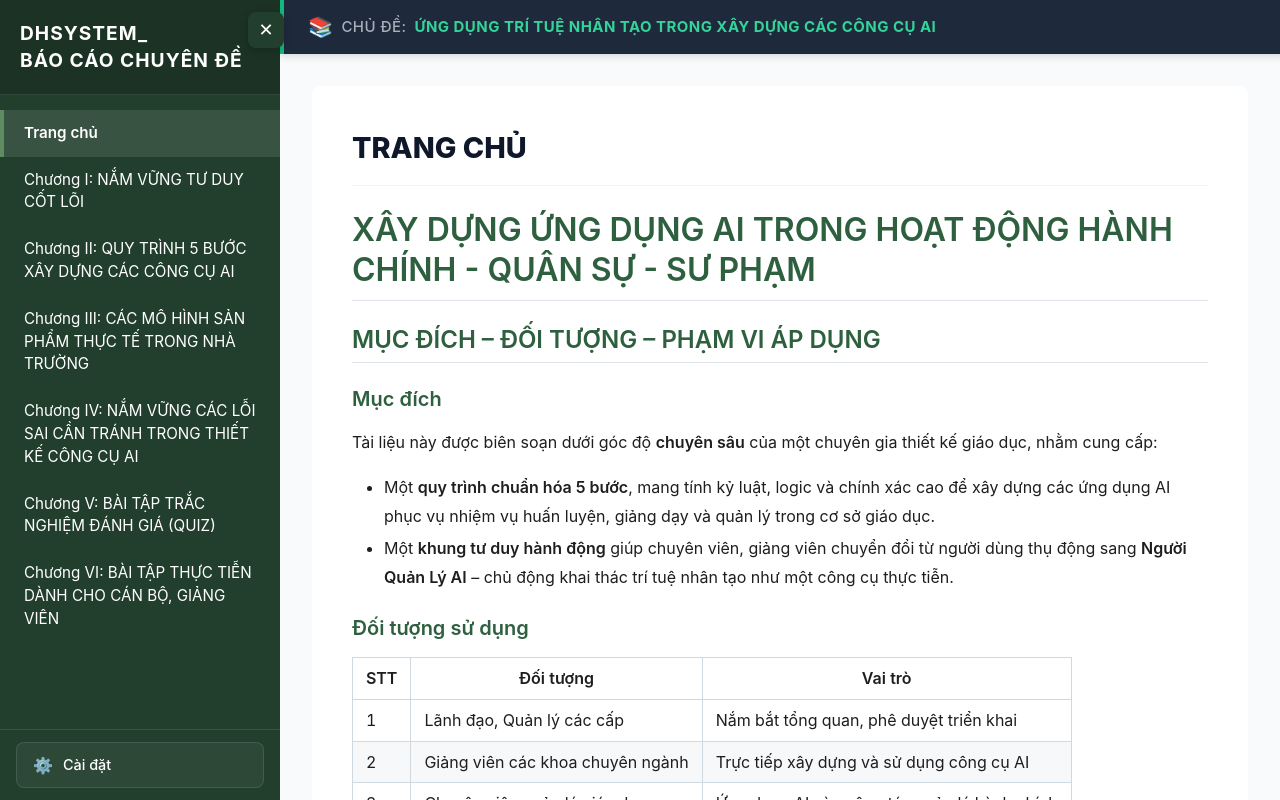
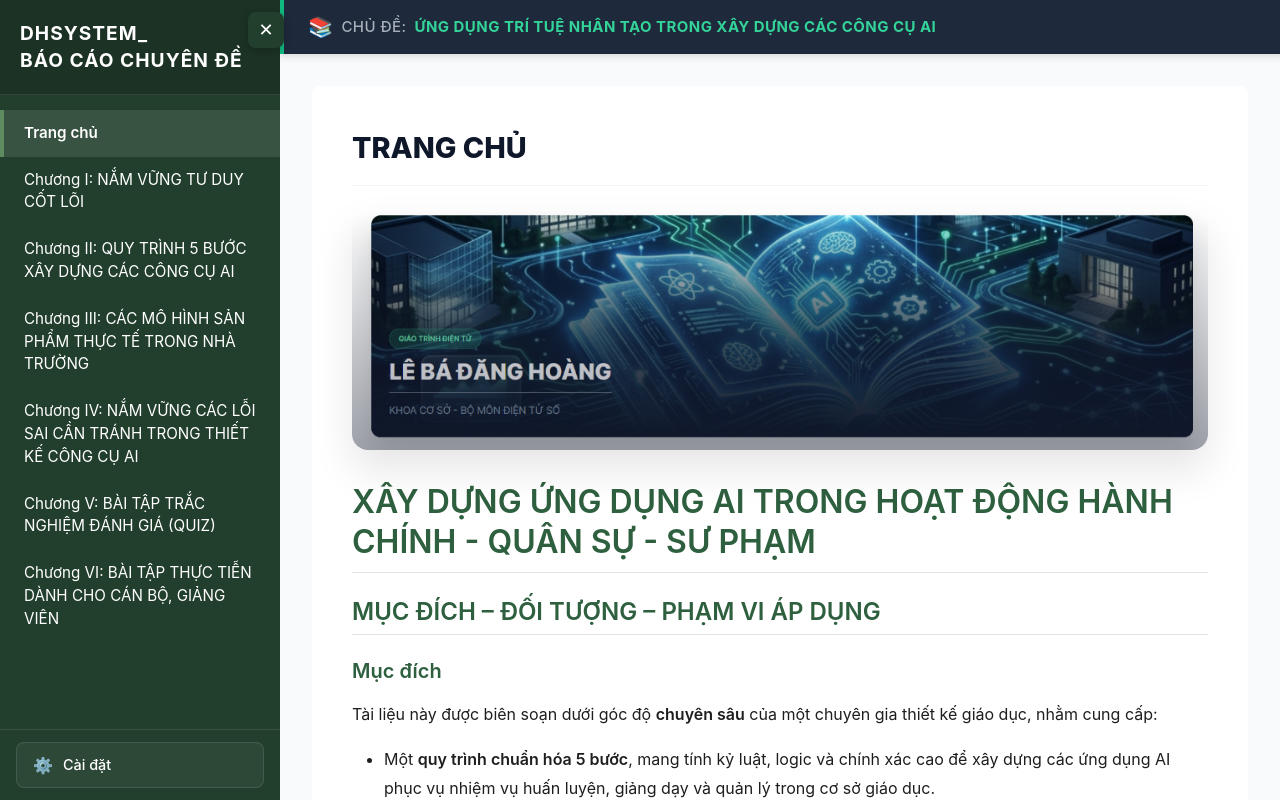
Before and after one commit to danghoangsqtt-sys/ai-maker-doc, a React (Vite) app: page / in a window 1280 px wide. Built offline with nearby package versions, Linux system fonts and the light colour scheme.

Commit message:
feat: move dashboard cover to top and update with new banner image

```diff
--- a/src/App.jsx
+++ b/src/App.jsx
@@ -73,6 +73,24 @@ function MainContent({ currentSection, data, isLoggedIn, onEdit, isEditing, onSa
 
           <div className="markdown-body" style={{ color: 'var(--text-main)', fontFamily: "'Inter', system-ui, sans-serif", fontSize: '16px', lineHeight: 1.8 }}>
 
+            {/* Dashboard Hero Section at the Top */}
+            {currentSection === 'dashboard' && (
+              <div style={{ marginBottom: '32px' }}>
+                <div style={{
+                  position: 'relative',
+                  width: '100%',
+                  height: '240px',
+                  borderRadius: '16px',
+                  overflow: 'hidden',
+                  boxShadow: '0 20px 40px rgba(0,0,0,0.1)'
+                }}>
+                  <img src="./cover.png" alt="Cover" style={{ width: '100%', height: '100%', objectFit: 'cover' }} />
+                  {/* Subtle dark gradient for better integration */}
+                  <div style={{ position: 'absolute', inset: 0, background: 'linear-gradient(to top, rgba(15,23,42,0.4), transparent)' }} />
+                </div>
+              </div>
+            )}
+
             {isEditing ? (
               <textarea
                 value={data.theory}
@@ -100,26 +118,8 @@ function MainContent({ currentSection, data, isLoggedIn, onEdit, isEditing, onSa
                   {data.theory}
                 </ReactMarkdown>
 
-
-
-
                 {/* Interactive Quiz - Chương V */}
                 {currentSection === 4 && <InteractiveQuiz />}
-
-                {/* Dashboard Hero Section */}
-                {currentSection === 'dashboard' && (
-                  <div style={{ marginTop: '40px' }}>
-                    <div style={{ position: 'relative', width: '100%', height: '400px', borderRadius: '16px', overflow: 'hidden', boxShadow: '0 25px 50px rgba(0,0,0,0.15)' }}>
-                      <img src="./cover.png" alt="Cover" style={{ width: '100%', height: '100%', objectFit: 'cover' }} />
-                      <div style={{ position: 'absolute', inset: 0, background: 'linear-gradient(to top, #0f172a, rgba(15,23,42,0.6), transparent)' }} />
-                      <div style={{ position: 'absolute', bottom: 0, left: 0, padding: '32px', zIndex: 1 }}>
-                        <div style={{ display: 'inline-block', padding: '6px 16px', borderRadius: '100px', background: 'rgba(16,185,129,0.2)', border: '1px solid rgba(52,211,153,0.3)', color: '#6ee7b7', fontSize: '13px', fontWeight: 600, marginBottom: '16px' }}>GIÁO TRÌNH ĐIỆN TỬ</div>
-                        <h2 style={{ color: '#fff', fontSize: '2.5rem', fontWeight: 800, margin: '0 0 16px 0' }}>LÊ BÁ ĐĂNG HOÀNG</h2>
-                        <p style={{ color: '#94a3b8', fontSize: '1.1rem', margin: 0 }}>KHOA CƠ SỞ - BỘ MÔN ĐIỆN TỬ SỐ</p>
-                      </div>
-                    </div>
-                  </div>
-                )}
               </>
             )}
           </div>
```
Also changed, not shown: public/cover.png.
